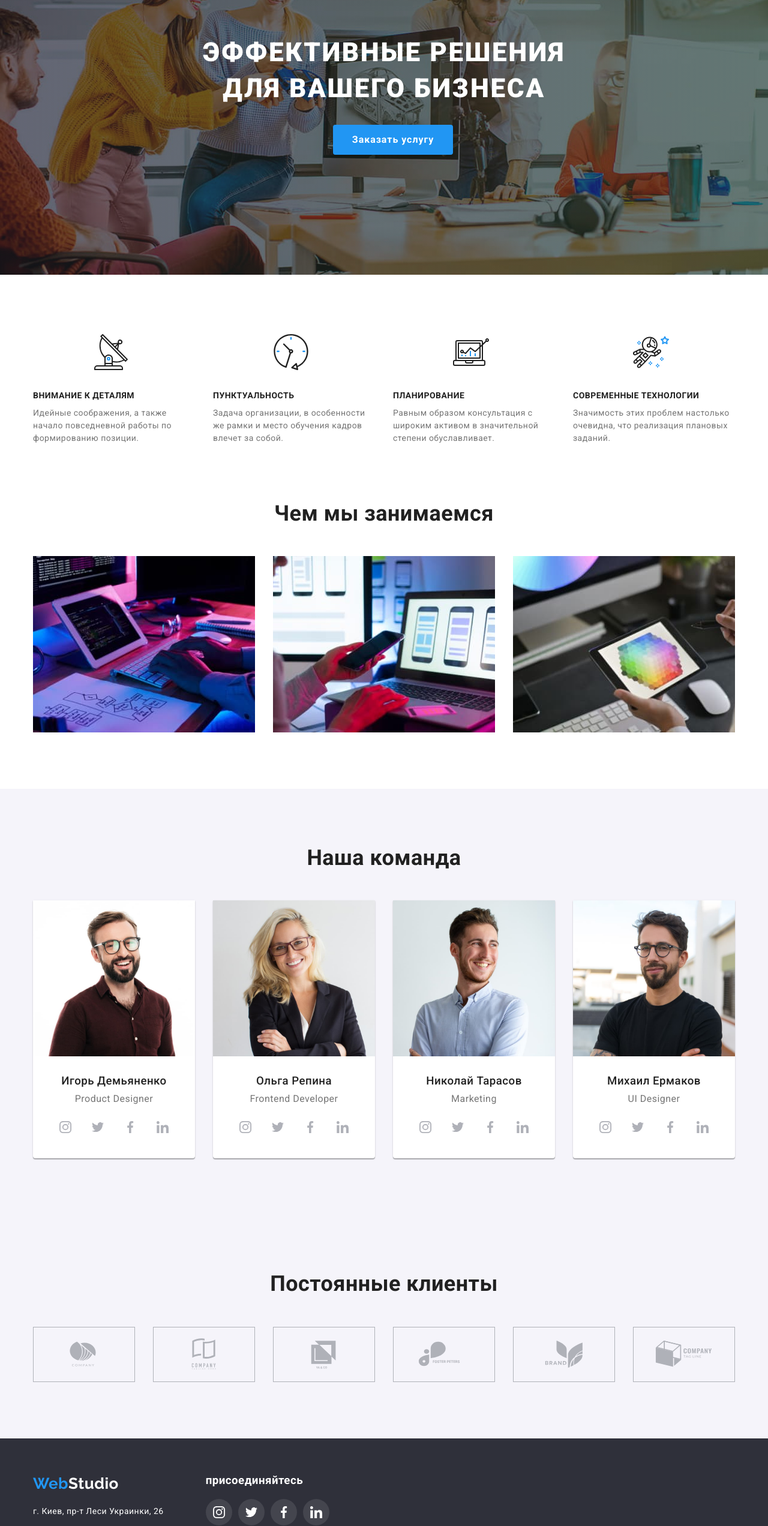
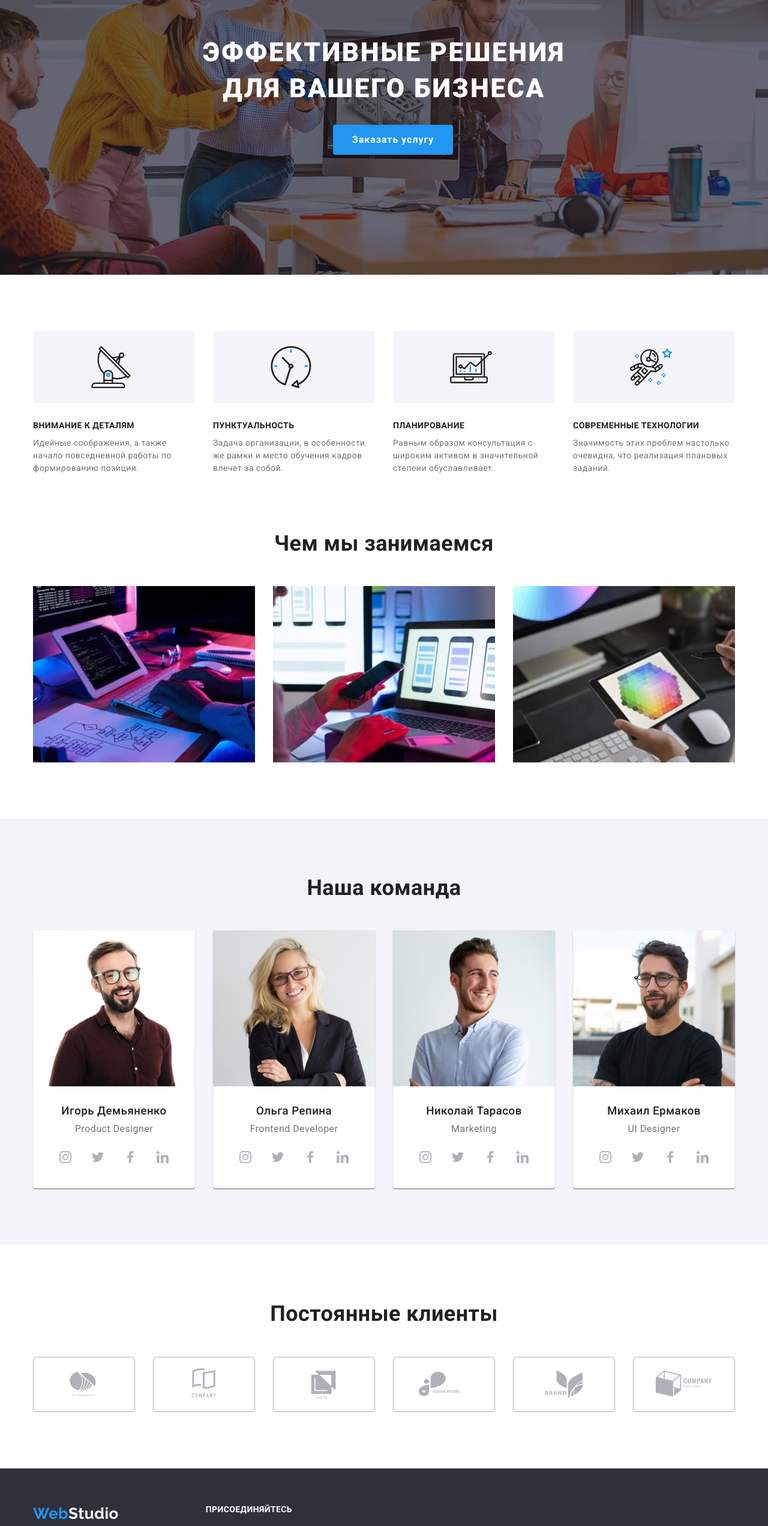
Before and after one commit to vviauk/goit-markup-hw-04, a plain HTML site: page index.html in a window 1280 px wide. Shown: the part 240-2784 px from the top of the page at 60% size. Drawn offline with nearby package versions, Linux system fonts and the light colour scheme.

Commit message:
some changes after tutor

```diff
--- a/css/styles.css
+++ b/css/styles.css
@@ -159,8 +159,8 @@ p {
 /* hero */
 
 .hero {
-  max-width: 1600px;
-  background-image: linear-gradient(to right, rgba(47, 48, 58, 0.4), rgba(47, 92, 58, 0.4)),
+  /* max-width: 1600px; */
+  background-image: linear-gradient(to right, rgba(47, 48, 58, 0.4), rgba(47, 48, 58, 0.4)),
     url(../images/background.jpg);
   background-repeat: no-repeat;
   background-position: 50% 50%;
@@ -182,6 +182,7 @@ p {
   letter-spacing: 0.06em;
   text-transform: uppercase;
 }
+
 .hero-order-button {
   display: inline-block;
   padding: 10px 32px;
@@ -200,7 +201,7 @@ p {
 }
 .hero-order-button:hover,
 .hero-order-button:focus {
-  color: rgba(24, 140, 232, 1);
+  background-color: #188ce8;
 }
 
 /* main section 1*/
@@ -228,10 +229,13 @@ p {
 .thumb {
   display: flex;
   align-items: center;
-  padding-left: 100px;
-  padding-right: 100px;
+  justify-content: center;
+  min-width: 270px;
+  min-height: 120px;
   margin-top: 0px;
   margin-bottom: 30px;
+  background: #f5f4fa;
+  border-radius: 4px;
 }
 .thumb-icons {
   display: grid;
@@ -369,7 +373,6 @@ p {
   text-align: center;
   padding-top: 94px;
   padding-bottom: 94px;
-  background-color: rgba(245, 244, 250, 1);
 }
 .clients-list {
   display: flex;
@@ -394,6 +397,7 @@ p {
   align-items: center;
   justify-content: center;
   border: 1px solid #afb1b8;
+  border-radius: 4px;
   width: 100%;
   height: 100%;
   fill: #afb1b8;
@@ -421,10 +425,21 @@ p {
 }
 .media-title {
   margin-bottom: 20px;
+  font-family: 'Roboto';
+  font-style: normal;
+  font-weight: 700;
+  font-size: 14px;
+  line-height: 16px;
+  letter-spacing: 0.03em;
+  text-transform: uppercase;
+  color: #ffffff;
+  /* align-items: baseline; */
+
 }
 .footer-list {
   list-style: none;
   margin-right: 70px;
+  /* align-items: baseline; */
 }
 .footer-social {
   width: 44px;
```
